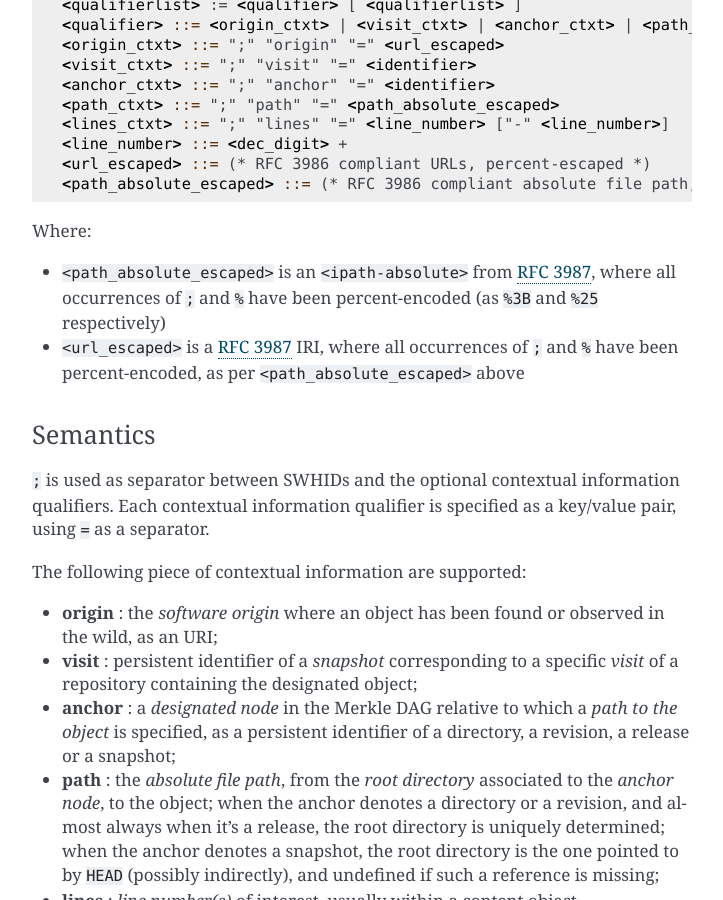
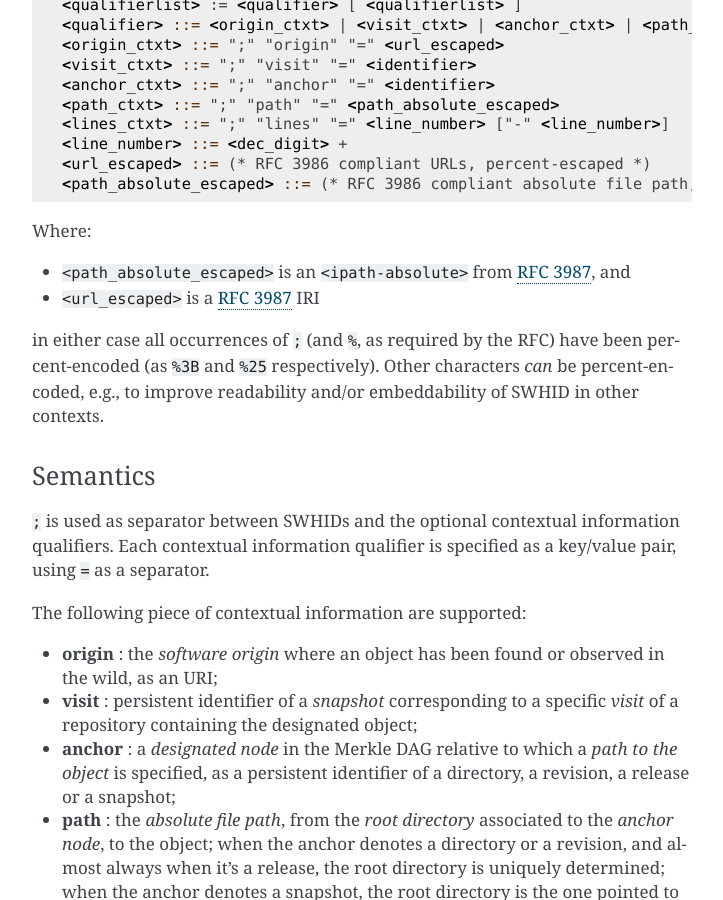
Before and after one commit to SoftwareHeritage/swh-model, a Sphinx documentation site: the page built from docs/persistent-identifiers.rst, in a window 1280 px wide and 900 px high, scrolled down 3198 px. Shown: the whole window, without its empty margins (388-1111 px from the left). Built offline with Sphinx 7.4.7, drawn with Linux system fonts in a browser that asks for light colours; pages that are not in the unit, such as notebooks, are missing from menus; cross-references to code outside the pages are shown as plain code.

Commit message:
SWHID spec: simplify and generalize escaping requirements

```diff
--- a/docs/persistent-identifiers.rst
+++ b/docs/persistent-identifiers.rst
@@ -174,11 +174,13 @@ the ``<identifier_with_context>`` entry point of the grammar:
 
 Where:
 
-- ``<path_absolute_escaped>`` is an ``<ipath-absolute>`` from `RFC 3987`_,
-  where all occurrences of ``;`` and ``%`` have been percent-encoded (as
-  ``%3B`` and ``%25`` respectively)
-- ``<url_escaped>`` is a `RFC 3987`_ IRI, where all occurrences of ``;`` and
-  ``%`` have been percent-encoded, as per ``<path_absolute_escaped>`` above
+- ``<path_absolute_escaped>`` is an ``<ipath-absolute>`` from `RFC 3987`_, and
+- ``<url_escaped>`` is a `RFC 3987`_ IRI
+
+in either case all occurrences of ``;`` (and ``%``, as required by the RFC)
+have been percent-encoded (as ``%3B`` and ``%25`` respectively). Other
+characters *can* be percent-encoded, e.g., to improve readability and/or
+embeddability of SWHID in other contexts.
 
 .. _RFC 3987: https://tools.ietf.org/html/rfc3987
 
```
